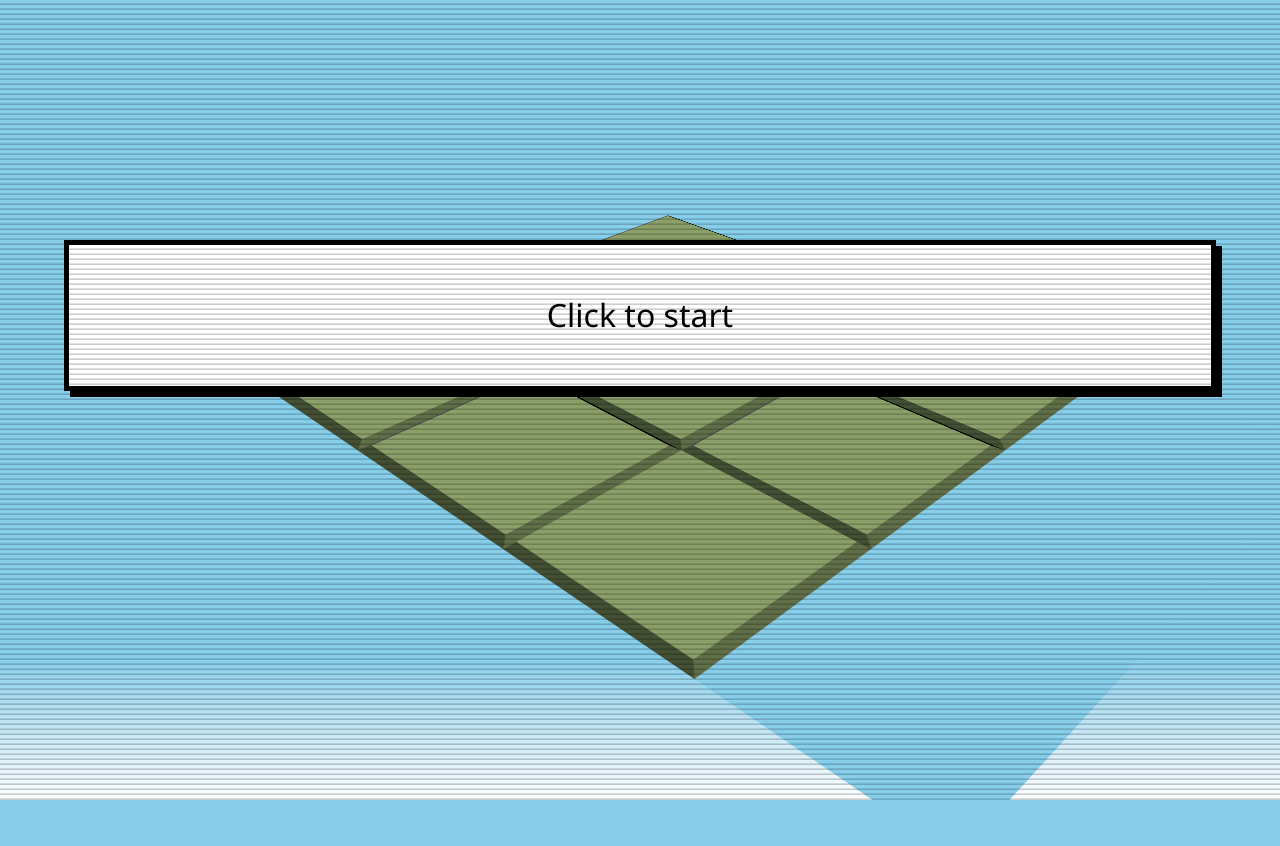
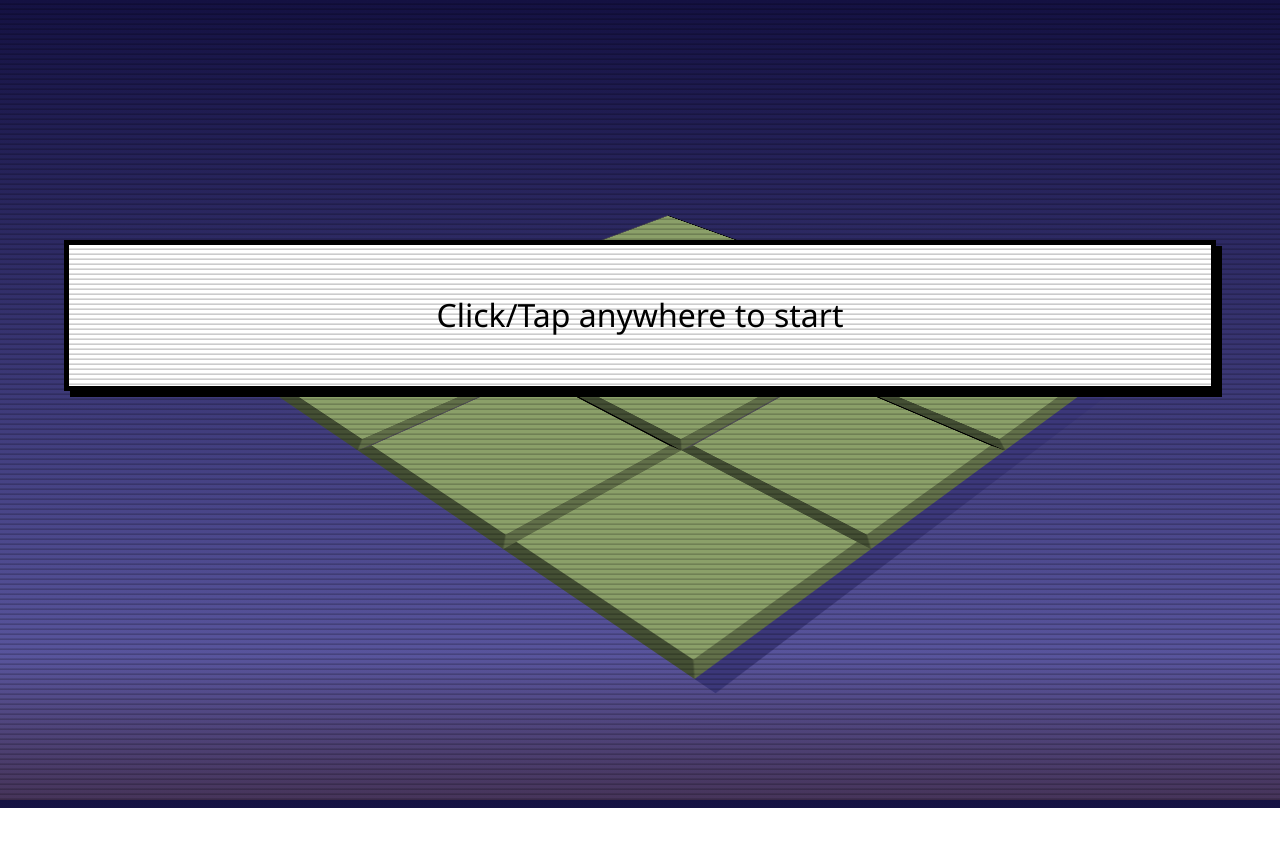
Before and after one commit to chinchang/js13kgames-2019, a plain HTML site: page index.html in a window 1280 px wide. Both pictures are taken after a click on the button "Easy". After the commit the page ends 808 px from the top, so only its background shows below. Drawn offline with Linux system fonts and the light colour scheme.

Commit message:
minor improvements

```diff
--- a/index.html
+++ b/index.html
@@ -23,11 +23,17 @@
         overflow-x: hidden;
         margin: 0;
         min-height: 100vh;
-        background: linear-gradient(
+        /* background: linear-gradient(
           180deg,
           skyblue 0%,
           skyblue 82%,
           white 100%
+        ); */
+        background: linear-gradient(
+          180deg,
+          #141142 0%,
+          #58549c 82%,
+          #46345a 100%
         );
         text-align: center;
         position: relative;
@@ -95,8 +101,9 @@
         box-shadow: 5px -5px 20px 2px rgba(0, 0, 0, 0.35);
       }
       .cover {
-        background: skyblue;
         border: 0;
+        background: #3b3779;
+        height: 20px;
       }
       /* blast rays */
       .hole:before {
@@ -466,7 +473,7 @@
         }
         gen(level);
         changeScreen("game");
-        showMessage("Click to start");
+        showMessage("Click/Tap anywhere to start");
         e.stopPropagation();
       }
 
```
